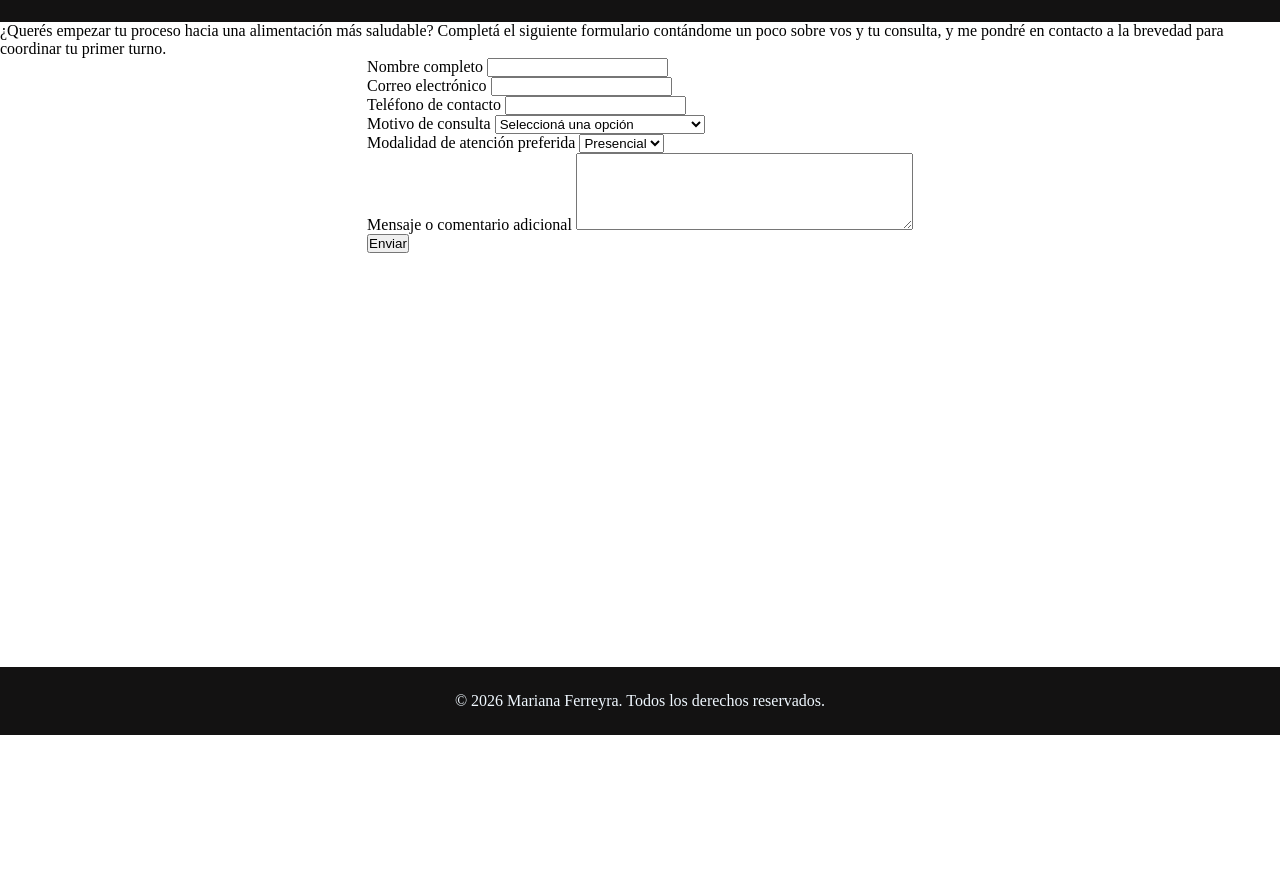
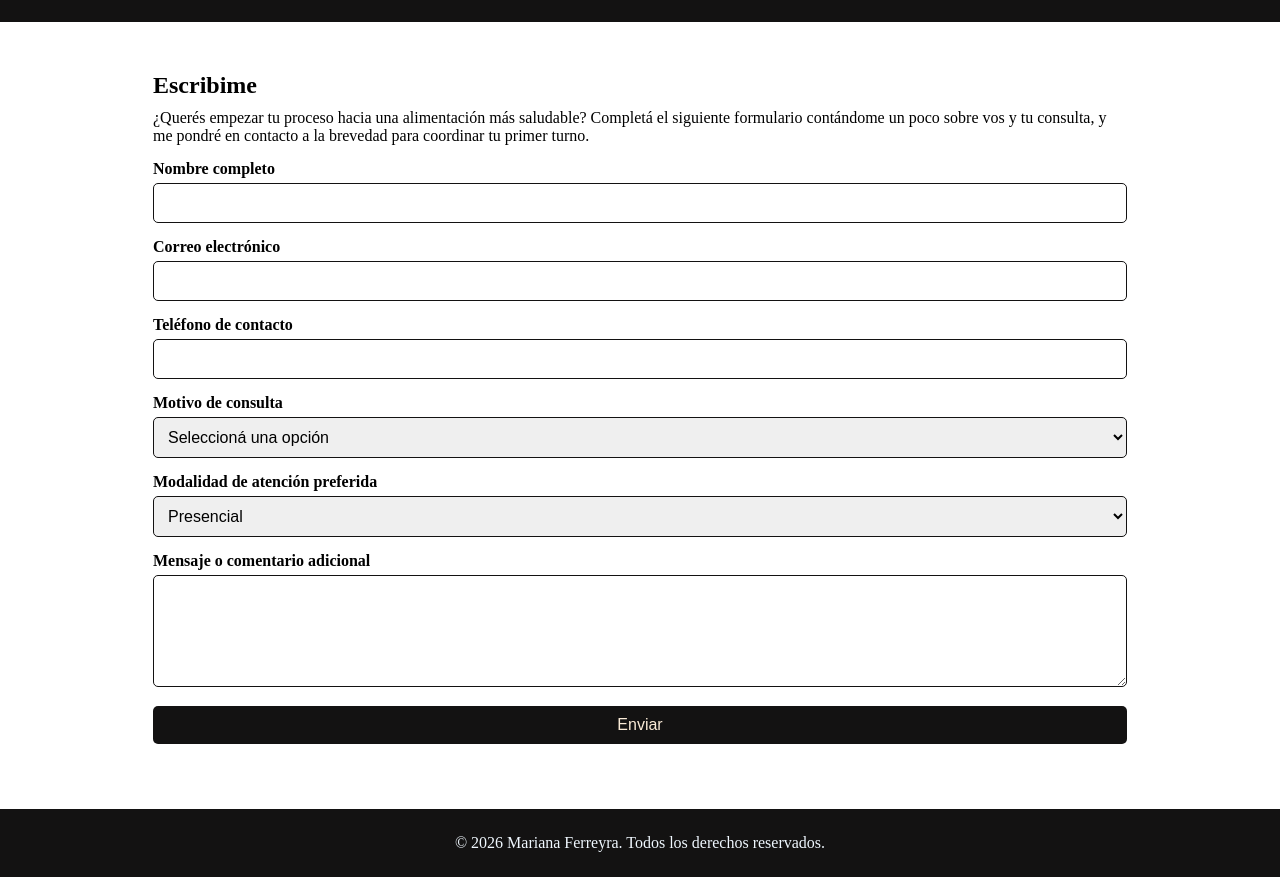
Before and after one commit to agustinbarrera99/ACTIVIDADES-AW1, a website: page ACTIVIDAD 6 BARRERA/src/contacto.html in a window 1280 px wide. Shown: the part 65-942 px from the top of the page. Before the commit the page ends 800 px from the top, so only its background shows below. Drawn offline with Linux system fonts and the light colour scheme.

Commit message:
actividad 6 agustin

```diff
--- a/ACTIVIDAD 6 BARRERA/src/contacto.html
+++ b/ACTIVIDAD 6 BARRERA/src/contacto.html
@@ -1,10 +1,10 @@
-<!DOCTYPE html>
+<!doctype html>
 <html lang="es">
   <head>
-    <meta charset="UTF-8">
-    <meta name="viewport" content="width=device-width, initial-scale=1.0">
+    <meta charset="UTF-8" />
+    <meta name="viewport" content="width=device-width, initial-scale=1.0" />
     <title>Contacto — Mariana Ferreyra</title>
-    <link rel="stylesheet" href="./resources/styles.css">
+    <link rel="stylesheet" href="./resources/styles.css" />
   </head>
   <body>
     <header>
@@ -18,20 +18,27 @@
     </header>
 
     <main>
-        <p>¿Querés empezar tu proceso hacia una alimentación más saludable? Completá el siguiente formulario contándome un poco sobre vos y tu consulta, y me pondré en contacto a la brevedad para coordinar tu primer turno.</p>
+      <section>
+        <h2>Escribime</h2>
+        <p>
+          ¿Querés empezar tu proceso hacia una alimentación más saludable?
+          Completá el siguiente formulario contándome un poco sobre vos y tu
+          consulta, y me pondré en contacto a la brevedad para coordinar tu
+          primer turno.
+        </p>
 
         <form action="index.html" method="get">
           <p>
             <label for="nombre">Nombre completo</label>
-                <input type="text" id="nombre" name="nombre" required>
+            <input type="text" id="nombre" name="nombre" required />
           </p>
           <p>
             <label for="email">Correo electrónico</label>
-                <input type="email" id="email" name="email" required>
+            <input type="email" id="email" name="email" required />
           </p>
           <p>
             <label for="telefono">Teléfono de contacto</label>
-                <input type="tel" id="telefono" name="telefono">
+            <input type="tel" id="telefono" name="telefono" />
           </p>
           <p>
             <label for="motivo">Motivo de consulta</label>
@@ -39,7 +46,9 @@
               <option value="">Seleccioná una opción</option>
               <option value="bajar-de-peso">Bajar de peso</option>
               <option value="deportiva">Alimentación deportiva</option>
-                    <option value="colesterol-diabetes">Control de colesterol o diabetes</option>
+              <option value="colesterol-diabetes">
+                Control de colesterol o diabetes
+              </option>
               <option value="general">Alimentación general</option>
               <option value="otro">Otro</option>
             </select>
@@ -56,9 +65,10 @@
             <textarea id="mensaje" name="mensaje" rows="5" cols="40"></textarea>
           </p>
           <p>
-                <input type="submit" value="Enviar">
+            <input type="submit" value="Enviar" class="boton" />
           </p>
         </form>
+      </section>
     </main>
 
     <footer>
--- a/ACTIVIDAD 6 BARRERA/src/resources/styles.css
+++ b/ACTIVIDAD 6 BARRERA/src/resources/styles.css
@@ -55,6 +55,21 @@ h2 {
     margin-bottom: 10px;
 }
 
+label {
+    display: block;
+    margin-bottom: 5px;
+    font-weight: bold;
+}
+
+input,
+select,
+textarea {
+    width: 100%;
+    padding: 10px;
+    border: 1px solid rgb(19, 18, 18);
+    border-radius: 5px;
+    font-size: 16px;
+}
 
 header nav ul {
     display: flex;
@@ -65,3 +80,19 @@ header nav ul {
 footer p {
     color: aliceblue;
 }
+
+section p {
+    margin-bottom: 15px;
+}
+
+.boton {
+    background-color: rgb(19, 18, 18);
+    color: antiquewhite;
+    border: none;
+    cursor: pointer;
+}
+
+.boton:hover {
+    background-color: azure;
+    color: rgb(19, 18, 18);
+}
```
Also changed, not shown: 2 other files. Lines whose indentation alone changed are shown as unchanged.
